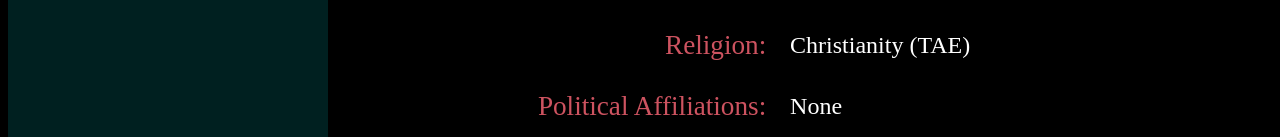
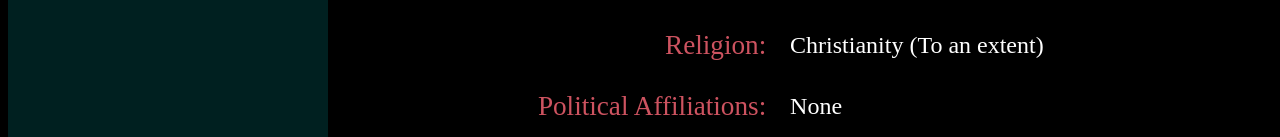
Before and after one commit to Arrianna/website, a plain HTML site: page about.html in a window 1280 px wide. Shown: the part 616-753 px from the top of the page. Drawn offline with Linux system fonts and the light colour scheme.

Commit message:
Add files via upload

```diff
--- a/about.html
+++ b/about.html
@@ -43,7 +43,7 @@
  	<tr> <th> Nationality:</th> <td>Guyanese</td></tr>
  	<tr> <th> Ethnicity:</th> <td>Mixed (Indian, Portuguese)</td></tr>
  	<tr> <th> Languages:</th> <td>English, Creolese</td></tr>
- 	<tr> <th> Religion:</th> <td>Christianity (TAE)</td></tr>
+ 	<tr> <th> Religion:</th> <td>Christianity (To an extent)</td></tr>
  	<tr> <th> Political Affiliations:</th> <td>None</td></tr>
   </table>
  </div>
```
